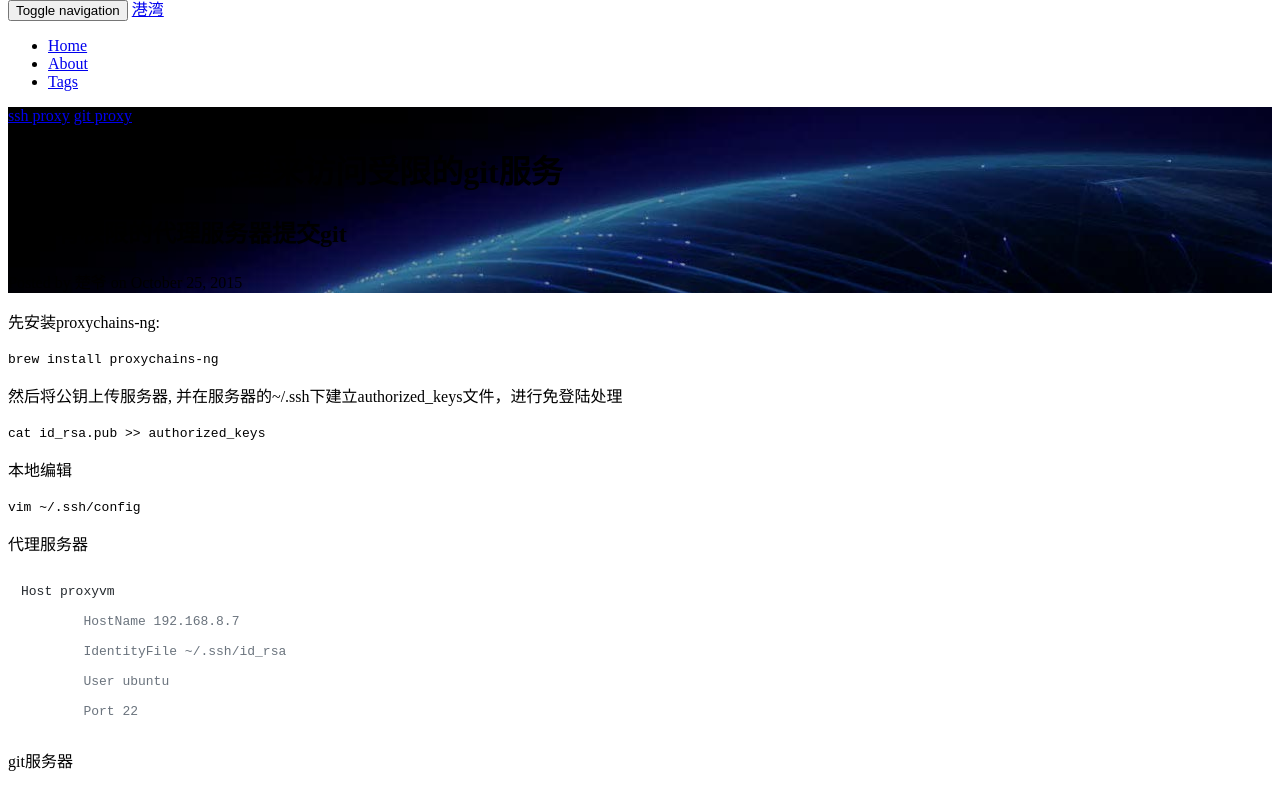
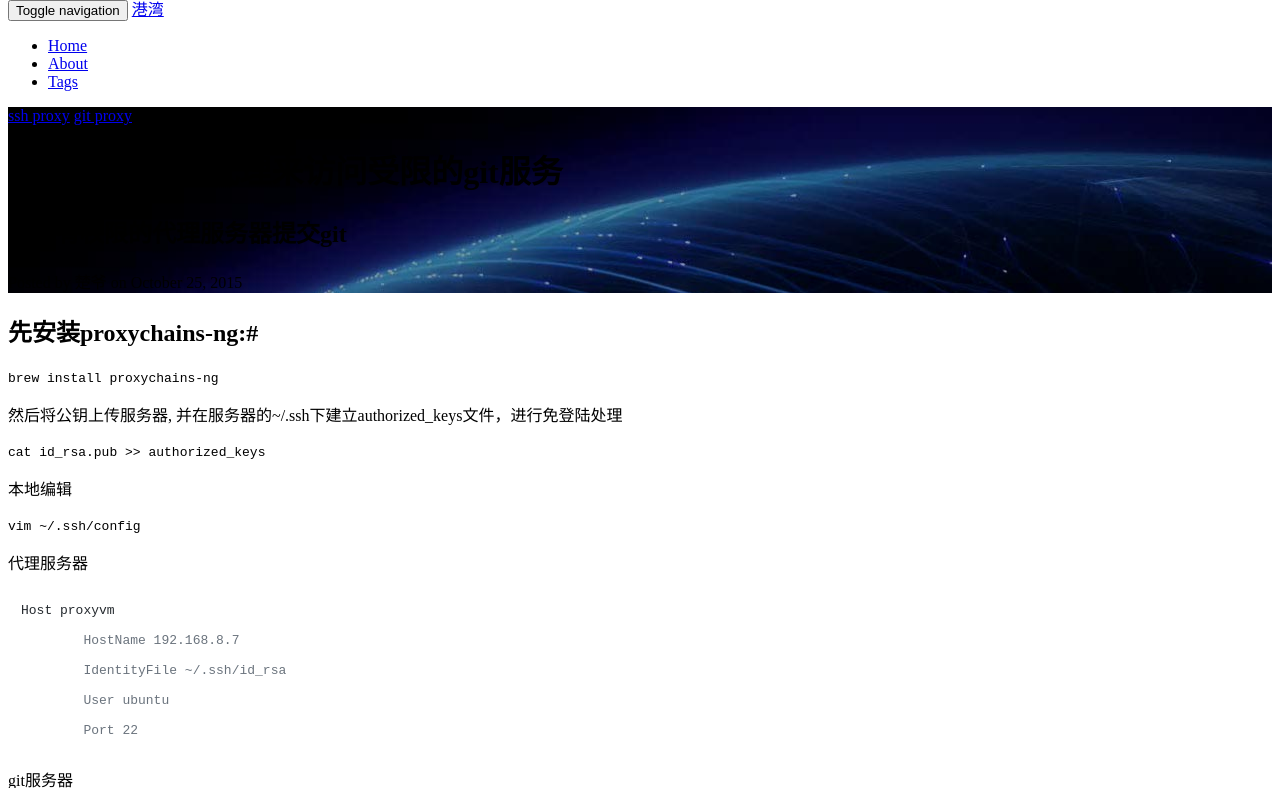
Before and after one commit to xladykiller/xladykiller.github.io, a Jekyll site: the page built from _posts/2015-10-25-ssh-proxy-git.markdown, in a window 1280 px wide and 900 px high, cut to the strip 112-900 px from the top of the window. Built offline with Jekyll 4.4.1, drawn with Linux system fonts in a browser that asks for light colours; nearby versions of some CDN libraries; comment, search, counter and statistics services are not loaded; some of the changed lines change nothing that is shown.

Commit message:
update source

```diff
--- a/_posts/2015-10-25-ssh-proxy-git.markdown
+++ b/_posts/2015-10-25-ssh-proxy-git.markdown
@@ -11,7 +11,7 @@ tags:
 ---
 
 
-先安装proxychains-ng:
+#先安装proxychains-ng:#
 
 `brew install proxychains-ng`
 
```
